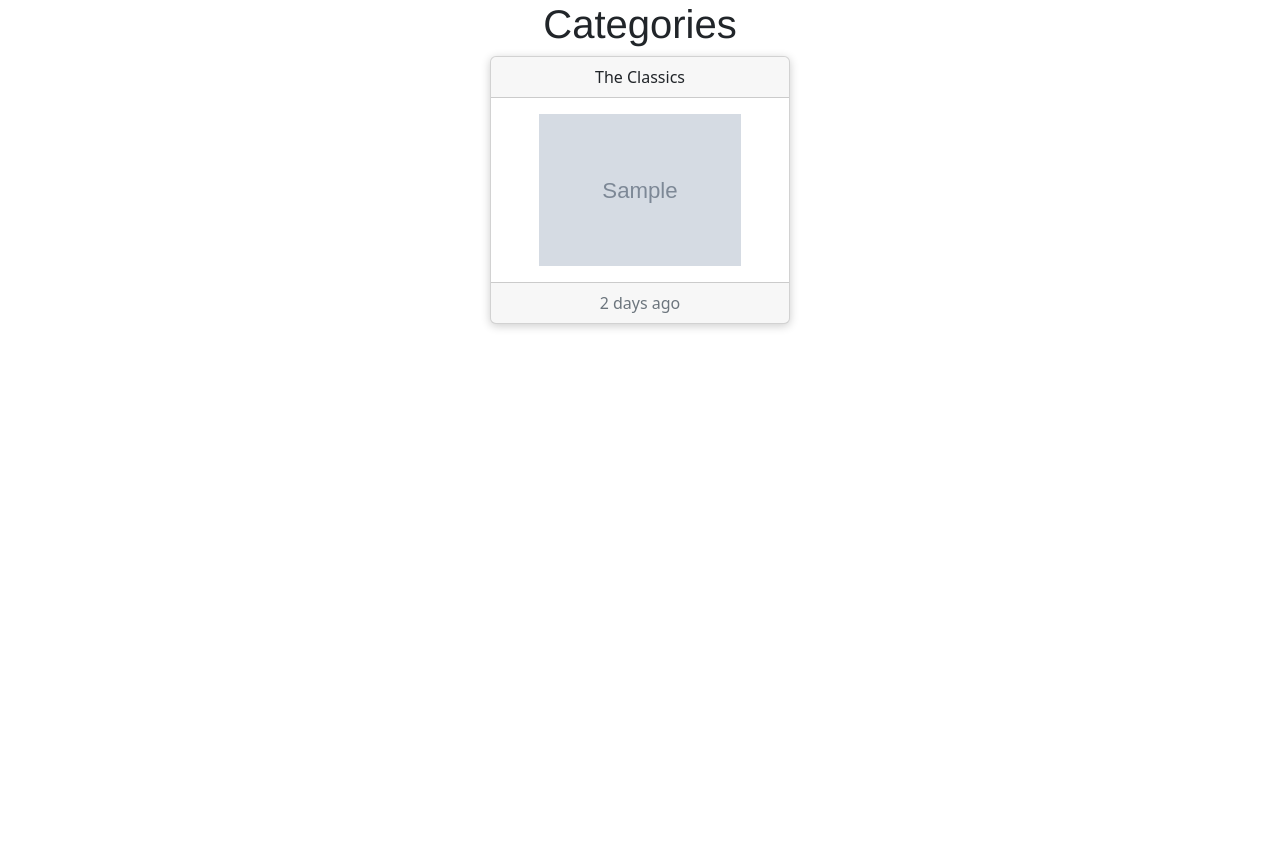
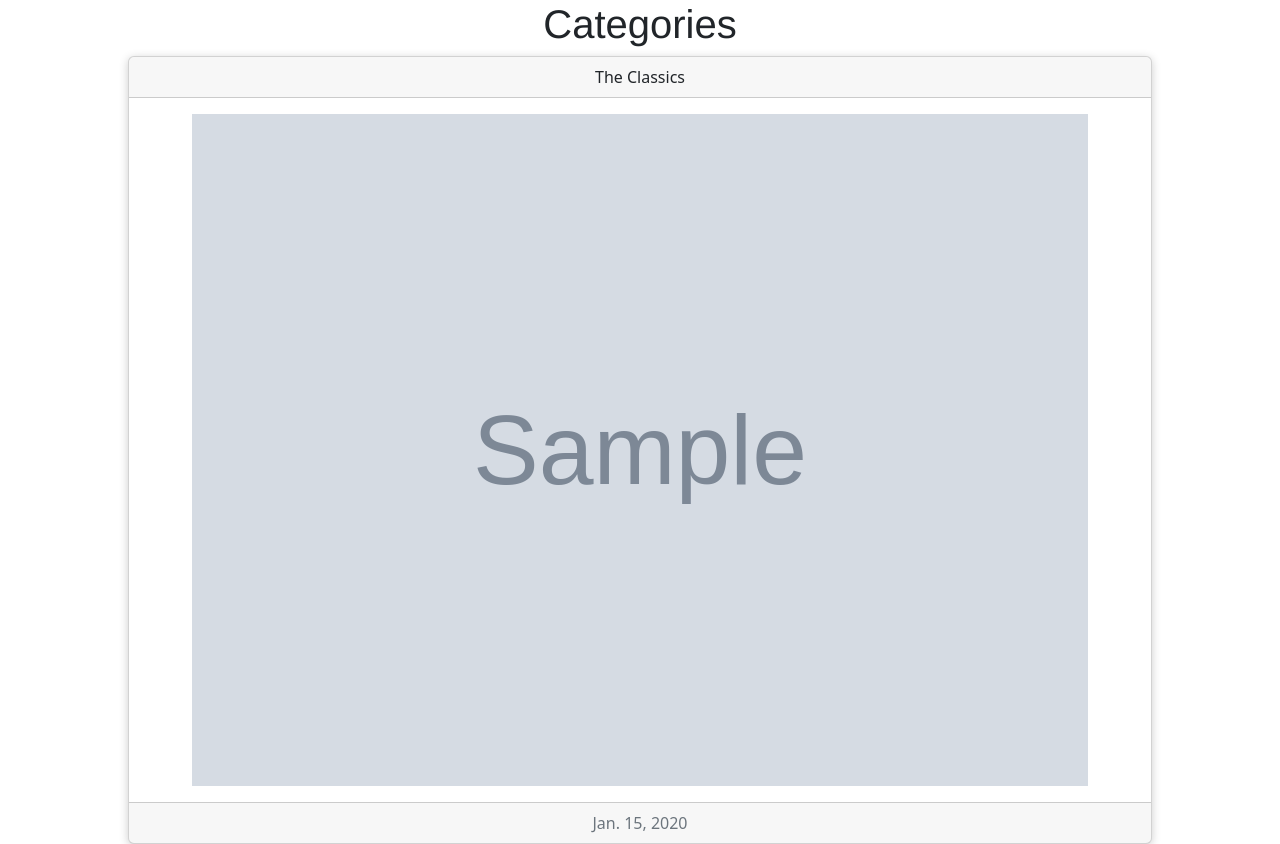
Before and after one commit to Daizy-Developer/memeit, a Django app: a page that uses templates/meme/meme.html in a window 1280 px wide. Shown: the part 56-900 px from the top of the page. Before the commit the page ends 385 px from the top, so only its background shows below. Run offline with Django 3.2, Linux system fonts and the light colour scheme; tables that the repository leaves empty hold one stand-in row (values such as "Sample post"); grey boxes marked "Sample" are stand-in pictures.

Commit message:
version 1.0

```diff
--- a/templates/meme/meme.html
+++ b/templates/meme/meme.html
@@ -35,29 +35,7 @@
         box-shadow: 0 2px 10px rgba(0, 0, 0, .2);
     }
 
-    .card:before,
-    .card:after {
-        content: "";
-        position: absolute;
-        top: 0;
-        left: 0;
-        width: 100%;
-        height: 100%;
-        border-radius: 4px;
-        background: #fff;
-        transition: 0.5s;
-        z-index: -1;
-    }
 
-    .card:hover:before {
-        transform: rotate(20deg);
-        box-shadow: 0 2px 20px rgba(0, 0, 0, .2);
-    }
-
-    .card:hover:after {
-        transform: rotate(10deg);
-        box-shadow: 0 2px 20px rgba(0, 0, 0, .2);
-    }
 
     .card .imgBx {
         position: absolute;
@@ -115,19 +166,31 @@
 <h1 style="text-align: center;font-family:  Helvetica, sans-serif;">Categories</h1>
 <div class="container">
     {%for i in memes%}
-    <div class="card text-center">
+    <div class="card text-center" style="width:80vw">
         <div class="card-header">
             {{i.Category}}
         </div>
         <div class="card-body">
-            <img src="{{i.Image}}" style="height: 19vh;" alt="">
+            <img src="/media/{{i.Image}}" style="width:70vw" alt="">
+
         </div>
 
         <div class="card-footer text-muted">
-            2 days ago
+            {{i.Date}}
         </div>
     </div>
     {%endfor%}
 
 </div>
+<script>
+$(document).foundation();
+$(function() {
+  $('.button-like')
+    .bind('click', function(event) {
+      $(".button-like").toggleClass("liked");
+    })
+});
+
+
+</script>
 {% endblock body %}
```
Also changed, not shown: other parts of templates/meme/meme.html (+73 -0 lines), templates/meme/index.html (+4 -7 lines), media/media/memes/classic.png (added), media/media/memes/comiic-2.jpeg (added), media/media/memes/tinder_meme.jpg (added), media/memes/classic-meme-1.jpg (deleted), media/memes/comic-meme-1.jfif (deleted), media/memes/comic-meme-2.jfif (deleted), meme/memes/classic-meme-1.jpg (deleted), meme/memes/comic-meme-1.jpg (deleted), meme/memes/comic-meme-2.jpg (deleted), meme/migrations/0002_alter_meme_image.py (added), meme/migrations/0003_alter_meme_image.py (added).
